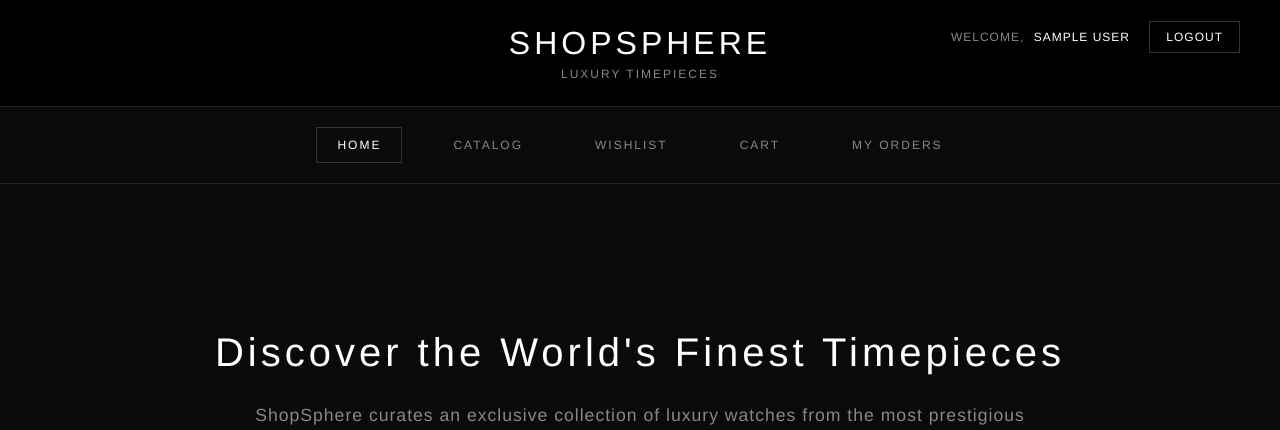
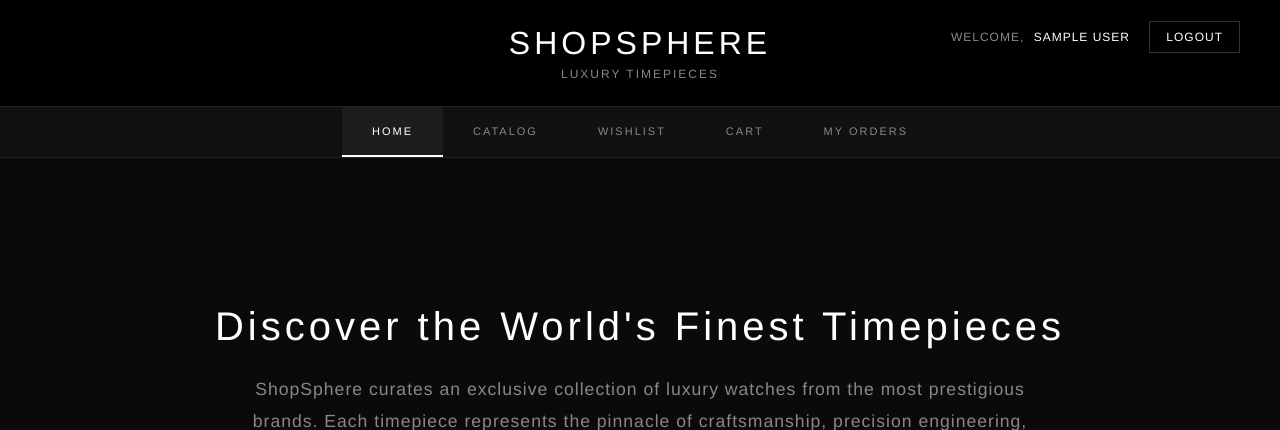
Before and after one commit to RichardT1996/my-cloud-shop, a PHP site: page /index.php in a window 1280 px wide. Shown: the top 430 px of the page. Run offline with PHP 8.4, Linux system fonts and the light colour scheme; the visitor is signed in with stand-in values (Sample User, id 1).

Commit message:
update index.php

```diff
--- a/index.php
+++ b/index.php
@@ -13,10 +13,11 @@ session_start();
     .header { background: #000; color: #fff; padding: 25px 0; text-align: center; border-bottom: 1px solid #222; position: relative; }
     .header h1 { font-size: 2em; font-weight: 300; letter-spacing: 4px; text-transform: uppercase; margin-bottom: 5px; }
     .header .tagline { font-size: 12px; color: #888; letter-spacing: 2px; text-transform: uppercase; }
-    .nav { background: #0a0a0a; border-bottom: 1px solid #222; padding: 20px 0; }
-    .nav-container { max-width: 1400px; margin: 0 auto; padding: 0 40px; display: flex; justify-content: center; gap: 30px; flex-wrap: wrap; }
-    .nav a { color: #888; text-decoration: none; font-size: 12px; letter-spacing: 2px; text-transform: uppercase; padding: 10px 20px; transition: all 0.3s ease; border: 1px solid transparent; }
-    .nav a:hover, .nav a.active { color: #fff; border-color: #333; }
+    .nav { background: #111; border-bottom: 1px solid #222; padding: 0; }
+    .nav ul { list-style: none; display: flex; justify-content: center; max-width: 1200px; margin: 0 auto; }
+    .nav li { margin: 0; }
+    .nav a { display: block; padding: 18px 30px; color: #888; text-decoration: none; font-size: 11px; letter-spacing: 2px; text-transform: uppercase; transition: all 0.3s ease; border-bottom: 2px solid transparent; }
+    .nav a:hover, .nav a.active { color: #fff; background: rgba(255,255,255,0.05); border-bottom-color: #fff; }
     .welcome { position: absolute; top: 30px; right: 40px; color: #888; font-size: 12px; letter-spacing: 1px; text-transform: uppercase; }
     .welcome span { color: #fff; margin-left: 5px; }
     .welcome a { color: #fff; text-decoration: none; margin-left: 15px; padding: 8px 16px; border: 1px solid #333; transition: all 0.3s ease; }
@@ -59,20 +60,20 @@ session_start();
 
   <?php if (isset($_SESSION['user_id'])): ?>
     <nav class="nav">
-      <div class="nav-container">
-        <a href="index.php" class="active">HOME</a>
+      <ul>
+        <li><a href="index.php" class="active">Home</a></li>
         <?php if (isset($_SESSION['user_email']) && $_SESSION['user_email'] === 'admin@gmail.com'): ?>
-          <a href="catalog.php">CATALOG</a>
-          <a href="admin_dashboard.php">MANAGE PRODUCTS</a>
-          <a href="view_users.php">USERS</a>
-          <a href="admin_orders.php">ORDERS</a>
+          <li><a href="catalog.php">Catalog</a></li>
+          <li><a href="admin_dashboard.php">Admin</a></li>
+          <li><a href="view_users.php">Users</a></li>
+          <li><a href="admin_orders.php">Orders</a></li>
         <?php else: ?>
-          <a href="catalog.php">CATALOG</a>
-          <a href="wishlist.php">WISHLIST</a>
-          <a href="cart.php">CART</a>
-          <a href="my_orders.php">MY ORDERS</a>
+          <li><a href="catalog.php">Catalog</a></li>
+          <li><a href="wishlist.php">Wishlist</a></li>
+          <li><a href="cart.php">Cart</a></li>
+          <li><a href="my_orders.php">My Orders</a></li>
         <?php endif; ?>
-      </div>
+      </ul>
     </nav>
   <?php endif; ?>
 
```
